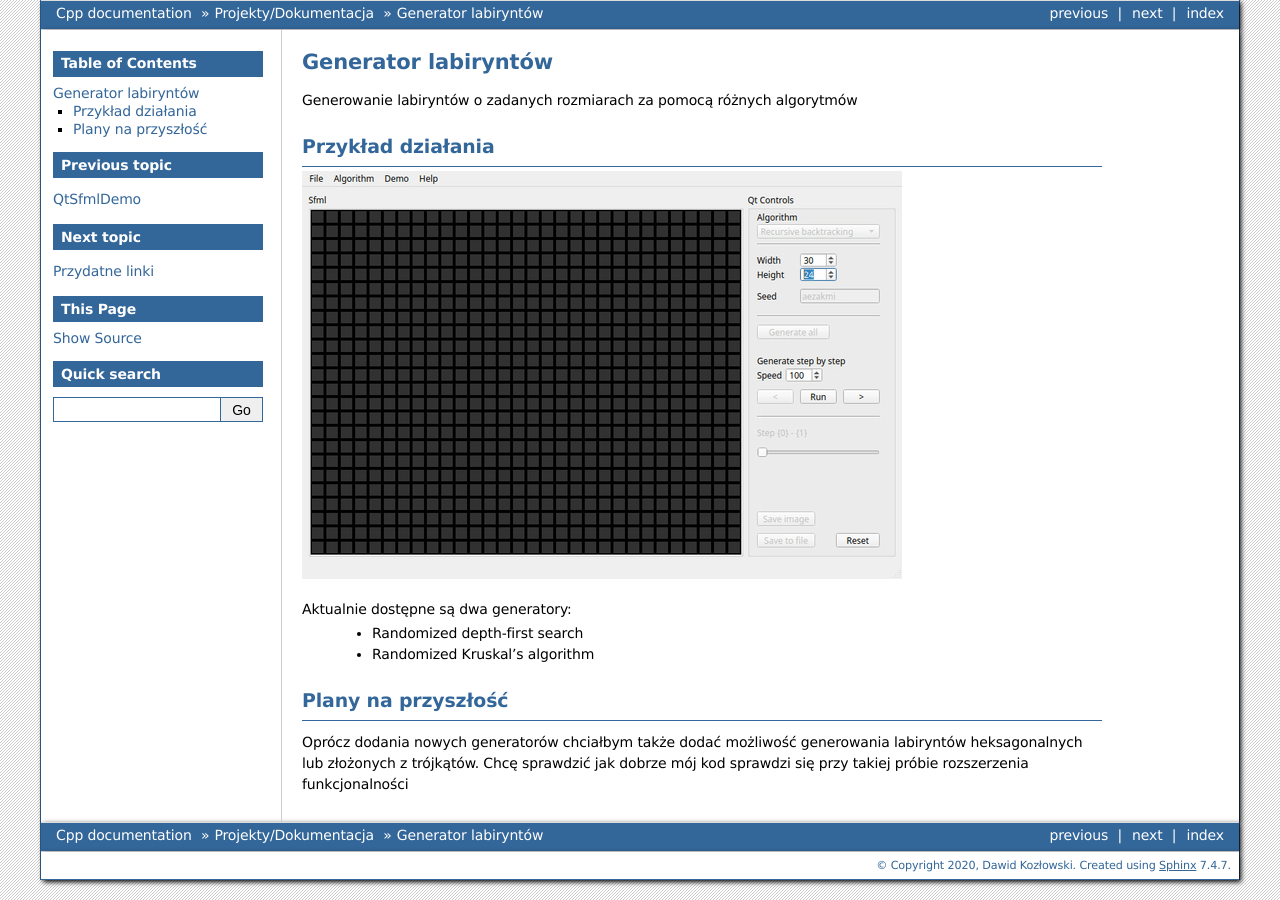
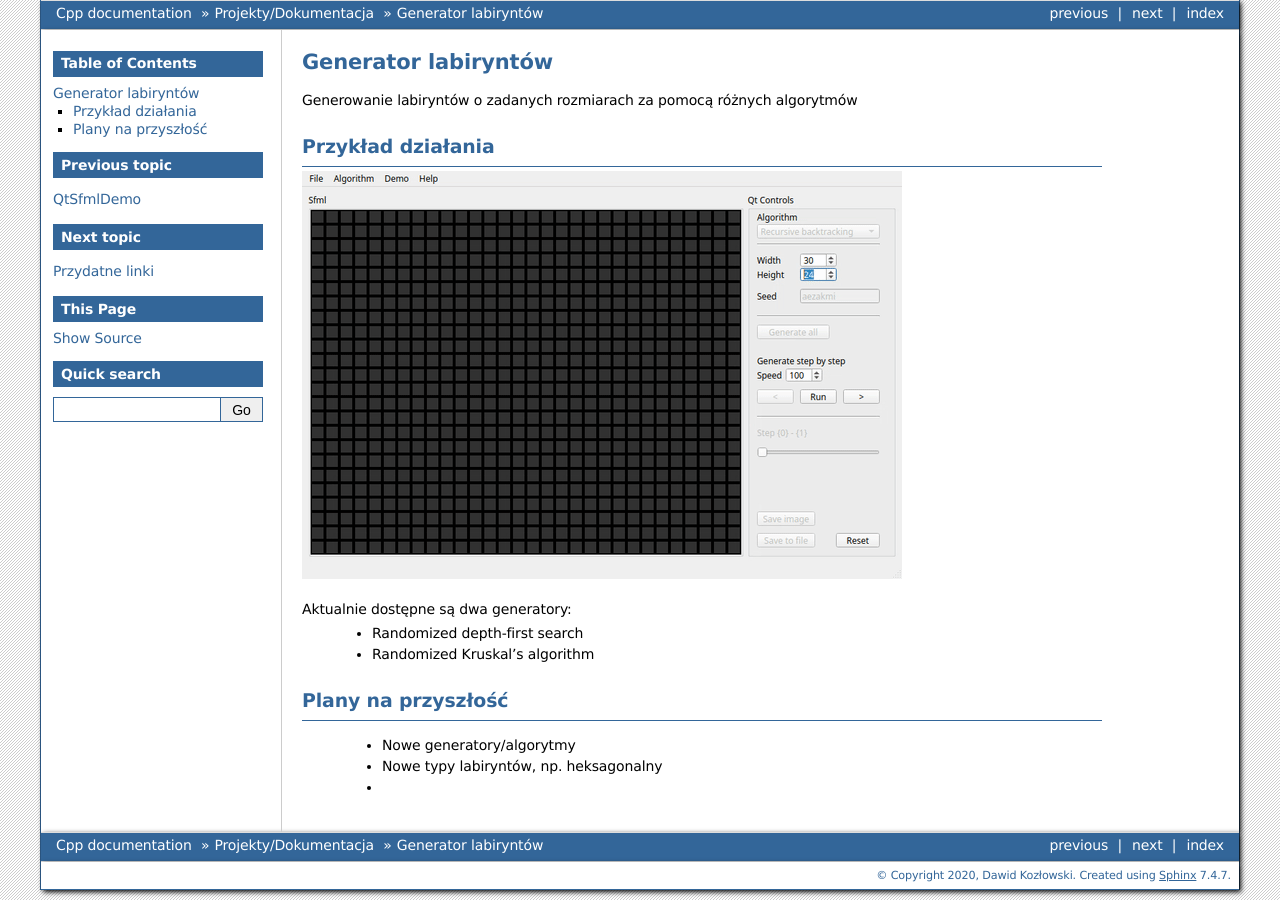
Before and after one commit to a7ecd22ff84d/Cpp, a Sphinx documentation site: the page built from Docs/source/Projects/MazeGenerator.rst, in a window 1280 px wide. Built offline with Sphinx 7.4.7, drawn with Linux system fonts in a browser that asks for light colours.

Commit message:
Doc: Update

```diff
--- a/Docs/source/Projects/MazeGenerator.rst
+++ b/Docs/source/Projects/MazeGenerator.rst
@@ -13,6 +13,6 @@ Aktualnie dostępne są dwa generatory:
 
 Plany na przyszłość
 *******************************************************************************
-Oprócz dodania nowych generatorów chciałbym także dodać możliwość generowania
-labiryntów heksagonalnych lub złożonych z trójkątów. Chcę sprawdzić jak dobrze
-mój kod sprawdzi się przy takiej próbie rozszerzenia funkcjonalności
+ * Nowe generatory/algorytmy
+ * Nowe typy labiryntów, np. heksagonalny
+ *
```
Also changed, not shown: Docs/source/Todo.rst (+10 -1 lines).
